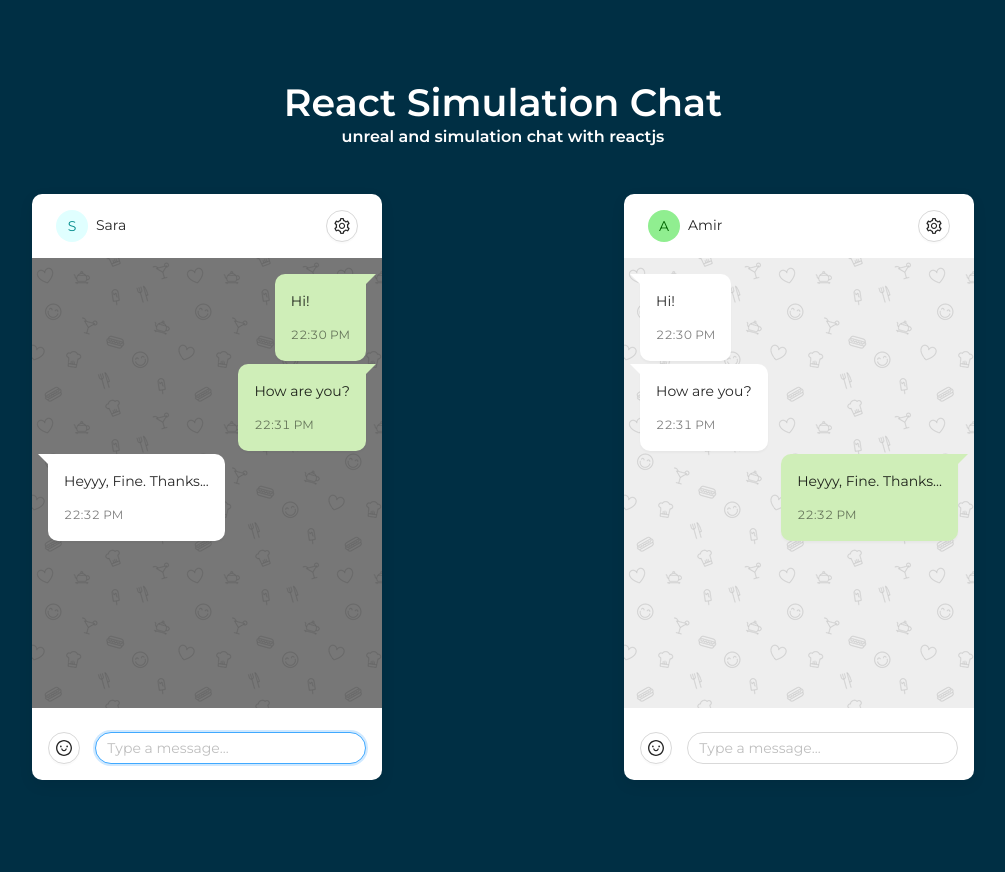
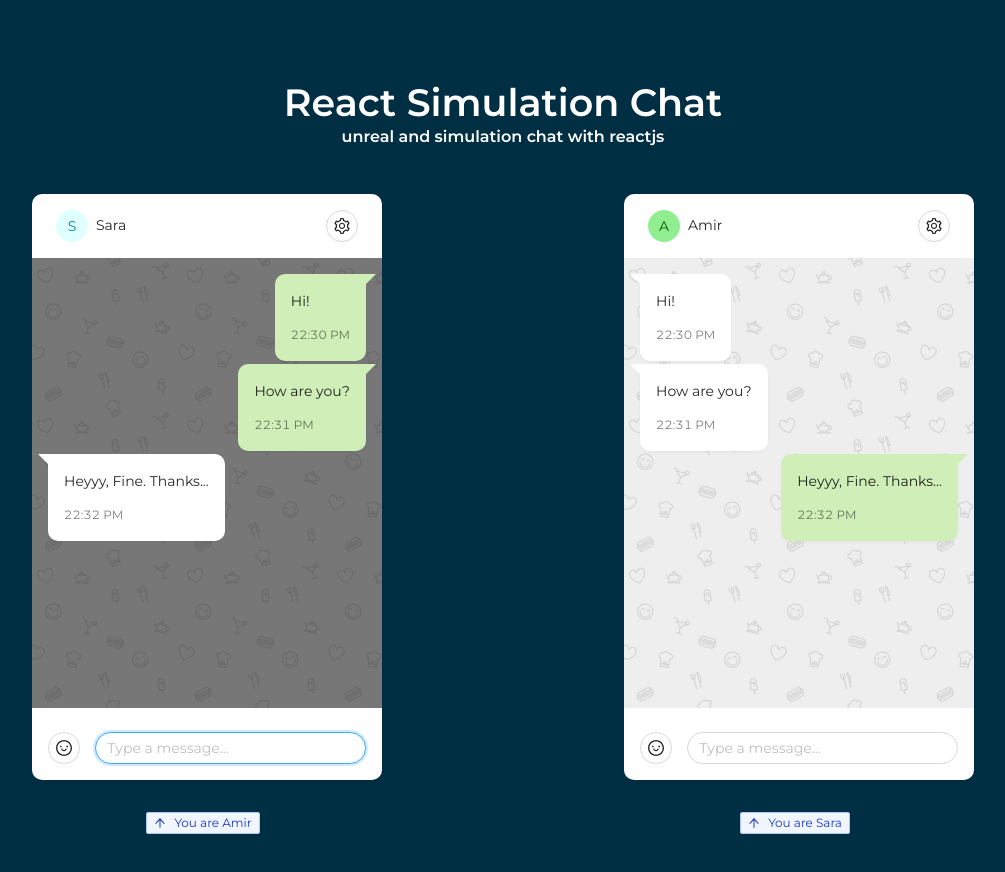
Before and after one commit to amiryxe/react-simulation-chat, a React (Create React App) app: page / in a window 1280 px wide. Shown: the top 872 px of the page, without its empty margins (137-1142 px from the left). Before the commit the page ends 828 px from the top, so only its background shows below. Built offline with nearby package versions, Linux system fonts and the light colour scheme; the HTML template or start-up script is replaced by a standard one; a web font is replaced by a local one.

Commit message:
show user name in bottom of each chat box

```diff
--- a/src/components/ChatBox/ChatBox.js
+++ b/src/components/ChatBox/ChatBox.js
@@ -2,8 +2,8 @@ import React, { useState, useEffect, useContext } from "react";
 import MessageList from "../../components/Message/MessageList";
 import Emojis from "../../components/Emoji/Emojis";
 import { formatAMPM } from "../../util/time";
-import { Button, Row, Col, Avatar, Card, Input, Tooltip, Popover } from "antd";
-import { SmileOutlined, SettingOutlined } from "@ant-design/icons";
+import { Button, Row, Col, Avatar, Card, Input, Tooltip, Popover, Tag } from "antd";
+import { SmileOutlined, SettingOutlined, ArrowUpOutlined } from "@ant-design/icons";
 import ModalSetting from "./ModalSetting";
 import Typing from "../../components/elements/Typing";
 import MainContext from "../../context/mainContext";
@@ -83,6 +83,7 @@ const ChatBox = ({
   }, [selectedEmoji]);
 
   return (
+    <>
       <Card
         extra={
           <div>
@@ -151,7 +152,14 @@ const ChatBox = ({
             </Col>
           </Row>
         </div>
+
       </Card>
+
+      <Tag color="geekblue" style={{ marginTop: '2rem' }}>
+        <ArrowUpOutlined style={{ marginRight: '.5rem' }} />
+        You are {userName}
+      </Tag>
+    </>
   );
 };
 
```
Lines whose indentation alone changed are shown as unchanged.
